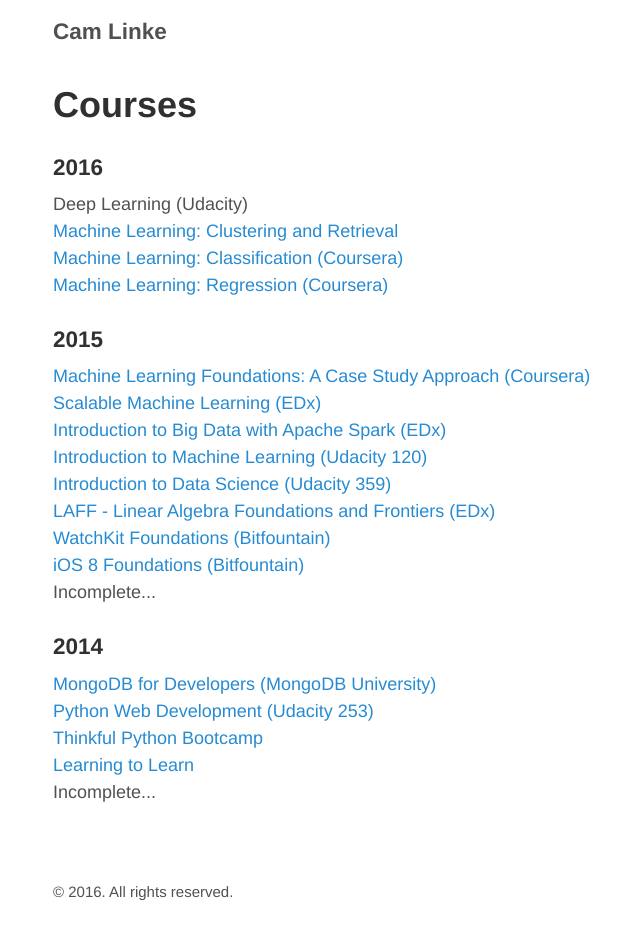
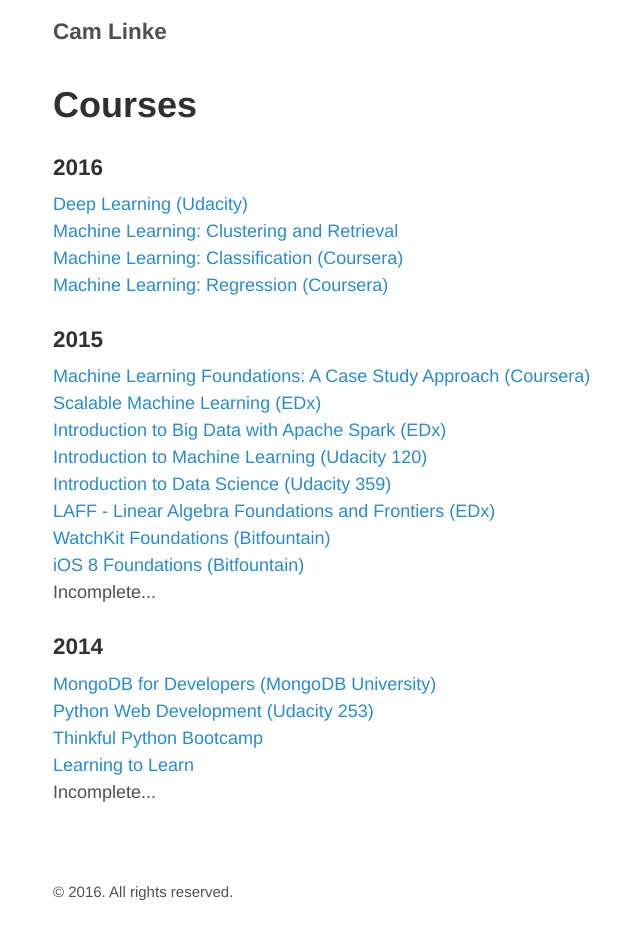
Before and after one commit to camlinke/camlinke.github.io, a Jekyll site: the page built from courses.md, in a window 1280 px wide. Shown: the whole page, without its empty margins (272-912 px from the left). Built offline with Jekyll 4.4.1, drawn with Linux system fonts in a browser that asks for light colours; nearby versions of some CDN libraries.

Commit message:
fixed broken link

```diff
--- a/courses.md
+++ b/courses.md
@@ -5,7 +5,7 @@
 
 <h3>2016</h3>
 <ul class="frontpage-list">
-    <li><a href="https://www.udacity.com/course/deep-learning--ud730"></a>Deep Learning (Udacity)</li>
+    <li><a href="https://www.udacity.com/course/deep-learning--ud730">Deep Learning (Udacity)</a></li>
     <li><a href="https://www.coursera.org/learn/ml-clustering-and-retrieval">Machine Learning: Clustering and Retrieval</a></li>
     <li><a href="https://www.coursera.org/learn/ml-classification">Machine Learning: Classification (Coursera)</a></li>
     <li><a href="https://www.coursera.org/learn/ml-regression">Machine Learning: Regression (Coursera)</a></li>
--- a/index.html
+++ b/index.html
@@ -36,7 +36,7 @@
 
 <h3>Recent Courses</h3>
 <ul class="frontpage-list">
-  <li><a href="https://www.udacity.com/course/deep-learning--ud730"></a>Deep Learning (Udacity)</li>
+  <li><a href="https://www.udacity.com/course/deep-learning--ud730">Deep Learning (Udacity)</a></li>
   <li><a href="https://www.coursera.org/learn/ml-clustering-and-retrieval">Machine Learning: Clustering and Retrieval</a></li>
   <li><a href="https://www.coursera.org/learn/ml-classification">Machine Learning: Classification (Coursera)</a></li>
   <li><a href="https://www.coursera.org/learn/ml-regression">Machine Learning: Regression (Coursera)</a></li>
```
